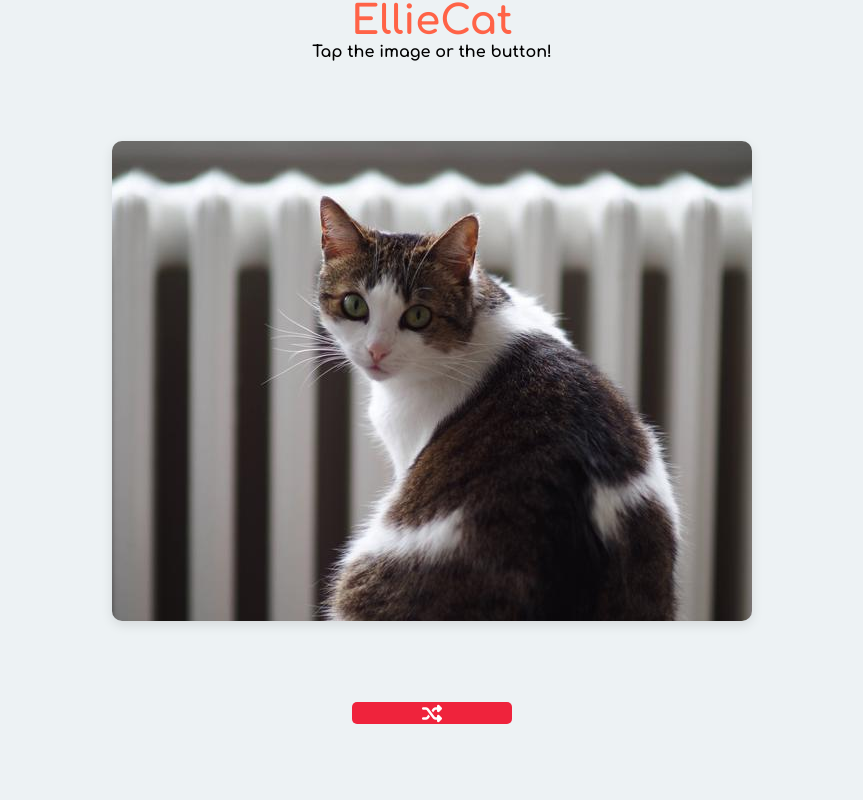
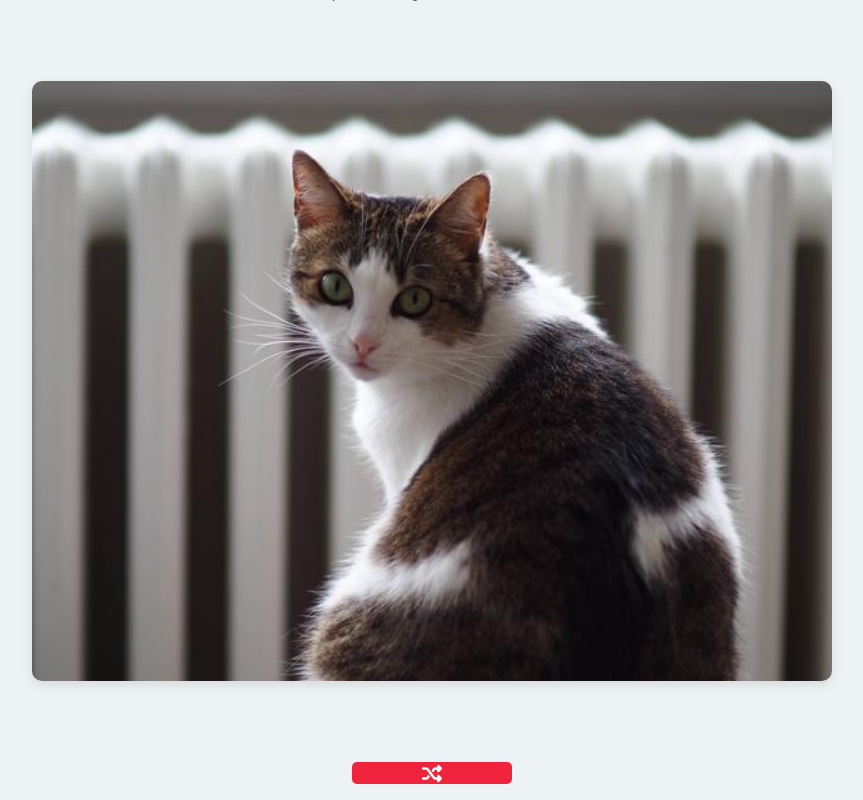
Before and after one commit to Ma-Rah/EllieCatReact, a React (Create React App) app: page / in a window 1280 px wide. Shown: the whole page, without its empty margins (208-1071 px from the left). Built offline with nearby package versions, Linux system fonts and the light colour scheme.

Commit message:
Update index.css

```diff
--- a/src/index.css
+++ b/src/index.css
@@ -80,6 +80,13 @@ img {
 	}
 }
 
+@media screen and (min-width: 1024px) {
+	img {
+		max-height: 100%;
+		width: 100%;
+	}
+}
+
 #button_container {
 	width: 100%;
 	height: 50px;
```
